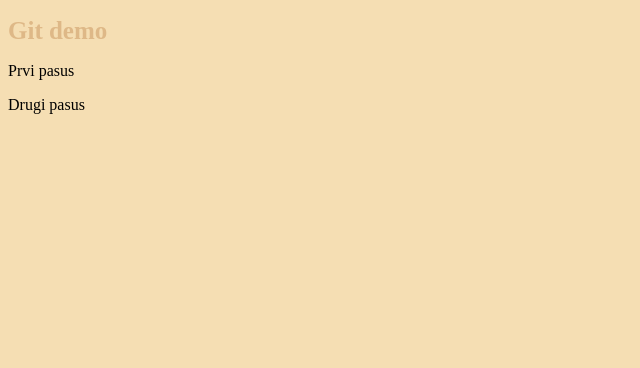
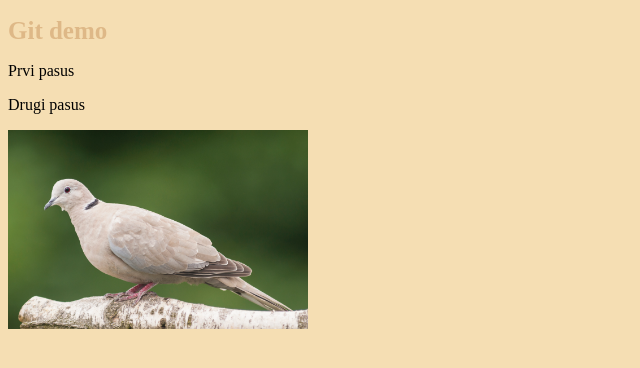
Before and after one commit to anaslavnic/smart, a plain HTML site: page index.html in a window 1280 px wide. Shown: the whole page, without its empty margins (0-640 px from the left). Drawn offline with Linux system fonts and the light colour scheme.

Commit message:
Dodata slika

```diff
--- a/index.html
+++ b/index.html
@@ -12,5 +12,7 @@
 
     <p>Prvi pasus</p>
     <p>Drugi pasus</p>
+
+    <img src="images/c-dove.jpg" alt="collared dove" width="300px" />
 </body>
 </html>
```
Also changed, not shown: images/c-dove.jpg (added).
